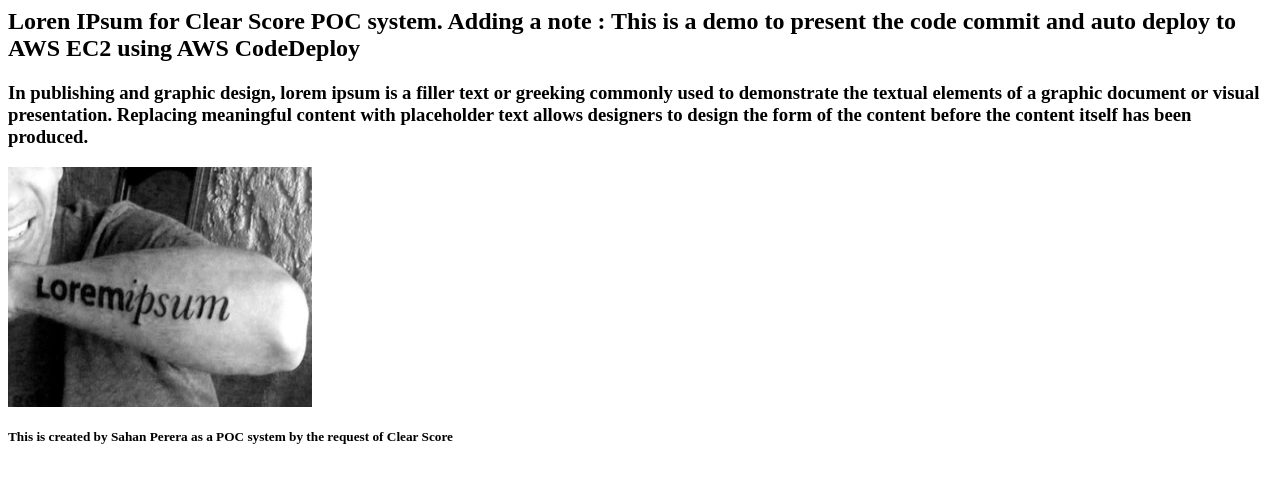
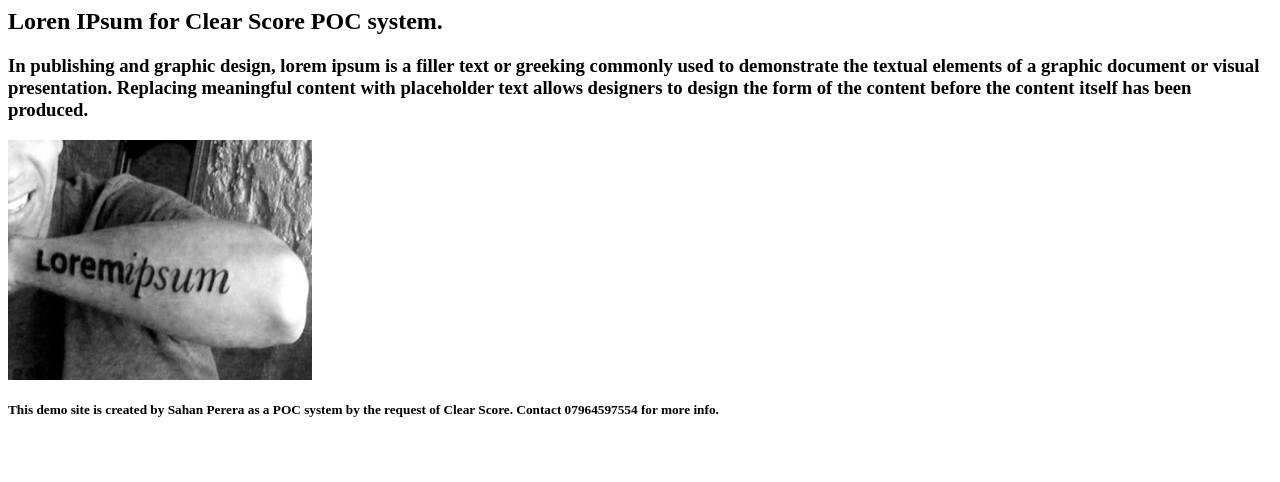
Before and after one commit to sahanpere/ipsum, a plain HTML site: page index.html in a window 1280 px wide. Drawn offline with Linux system fonts and the light colour scheme.

Commit message:
Edit the body area with contact number

```diff
--- a/index.html
+++ b/index.html
@@ -5,14 +5,13 @@ Lorem_ipsum site for Clear Score.
 <body>
 <h2>
 Loren IPsum for Clear Score POC system.
-Adding a note : This is a demo to present the code commit and auto deploy to AWS EC2 using AWS CodeDeploy
 </h2>
 <h3>
 In publishing and graphic design, lorem ipsum is a filler text or greeking commonly used to demonstrate the textual elements of a graphic document or visual presentation.
 Replacing meaningful content with placeholder text allows designers to design the form of the content before the content itself has been produced.
 </h3>
 <img src="loren.jpg" alt="Mountain View" style="width:304px;height:240px;">
-<h5> This is created by Sahan Perera as a POC system by the request of Clear Score</h5>
+<h5> This demo site is created by Sahan Perera as a POC system by the request of Clear Score. Contact 07964597554 for more info.</h5>
 </body>
 </head>
 </html>
```
